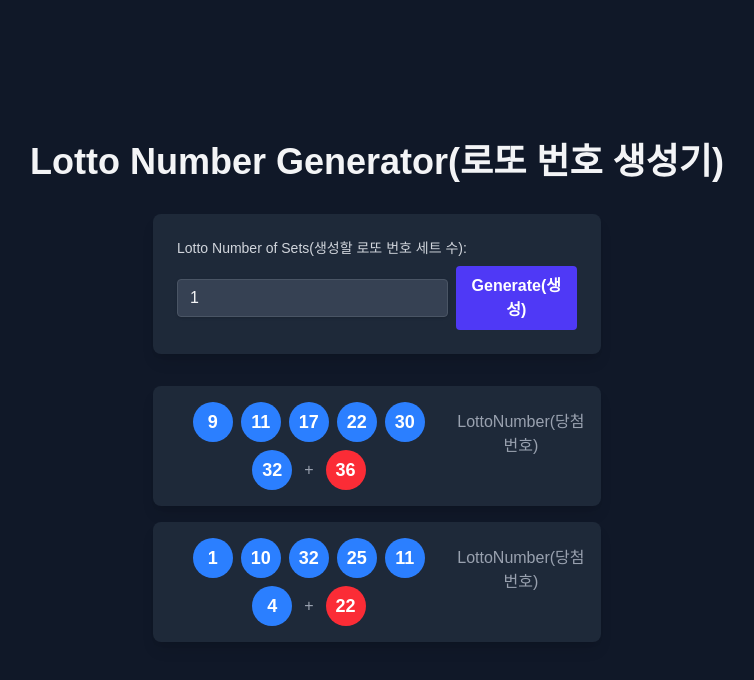
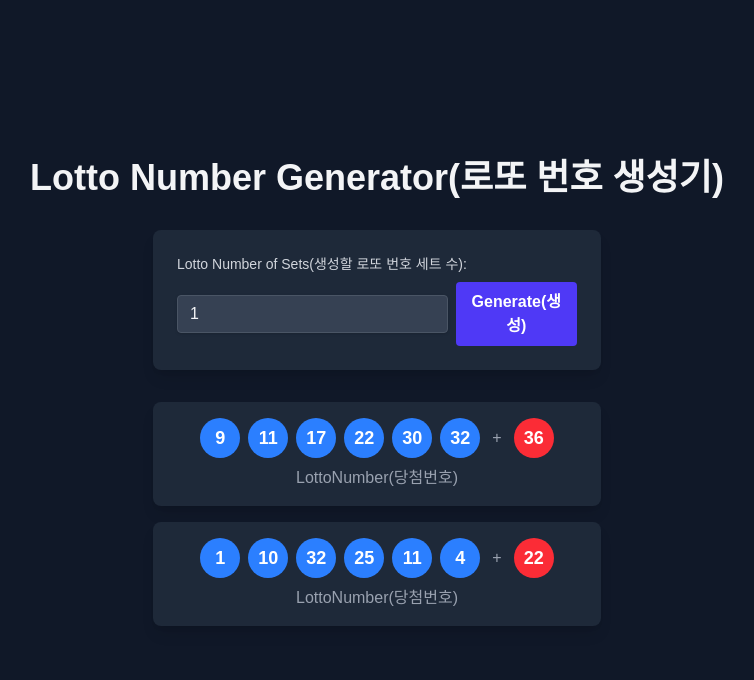
Before and after one commit to JangJaehoon/ReactNextJsLotto, a Next.js app: page / in a window 1280 px wide. Shown: the top 680 px of the page, without its empty margins (263-1017 px from the left). Built offline with nearby package versions, Linux system fonts and the light colour scheme.

Commit message:
로또번호 생성 기능 구현하기

```diff
--- a/app/page.tsx
+++ b/app/page.tsx
@@ -17,6 +17,19 @@ export default function Home() {
   const generateLottoNumbers = () => {
     console.log("Generating lotto numbers(로또번호 생성중)...");
     setIsAnimating(true);
+
+    const newNumbers = [];
+
+    for (let i = 0; i < count; i++) {
+      const lottoSet = new Set<number>();
+      while (lottoSet.size < 7) {
+        // const randomNum = Math.floor(Math.random() * 45) + 1;
+        // lottoSet.add(randomNum);
+        lottoSet.add(Math.floor(Math.random() * 45) + 1);
+      }
+      newNumbers.push(Array.from(lottoSet).sort((a, b) => a - b));
+    }
+    setNumbers(newNumbers);
   };
 
   return (
@@ -82,7 +95,6 @@ export default function Home() {
           >
             <div className="flex justify-center mb-4 h-40">
               <motion.div
-                className="w-4 h-4 bg-indigo-600 rounded-full mx-1"
                 animate={{
                   rotate: [0, 360],
                   scale: [1, 1.5, 1],
@@ -93,6 +105,7 @@ export default function Home() {
                   ease: "linear",
                   delay: 0,
                 }}
+                className="w-20 h-20 bg-blue-500 rounded-full"
               />
             </div>
 
@@ -103,14 +116,15 @@ export default function Home() {
           </motion.div>
         ) : (
           <div>
-            {numbers.map((numberSet, index) => (
+            {numbers.map((numberSet, index) => {
+              return (
                 <motion.div
                   key={index}
-                initial={{ opacity: 0, y: 20 }}
+                  initial={{ opacity: 0, y: 50 }}
                   animate={{ opacity: 1, y: 0 }}
                   transition={{ duration: 0.5, delay: index * 0.1 }}
                   className="bg-gray-800 rounded-lg p-4 shadow-lg
-                        flex justify-center space-x-2 mb-4"
+                         mb-4"
                 >
                   <div className="flex flex-wrap justify-center gap-2">
                     {numberSet.slice(0, 6).map((num, i) => {
@@ -145,7 +159,10 @@ export default function Home() {
                         damping: 20,
                         delay: 0.6,
                       }}
-                    className="w-10 h-10 rounded-full flex items-center justify-center text-white font-bold text-lg bg-red-500"
+                      className="w-10 h-10 rounded-full flex
+                      items-center justify-center
+                      text-white font-bold text-lg
+                       bg-red-500"
                     >
                       {numberSet[6]}
                     </motion.div>
@@ -154,7 +171,8 @@ export default function Home() {
                     LottoNumber(당첨번호)
                   </p>
                 </motion.div>
-            ))}
+              ); // end of return
+            })}
           </div>
         )}
       </div>
```
Lines whose indentation alone changed are shown as unchanged.
